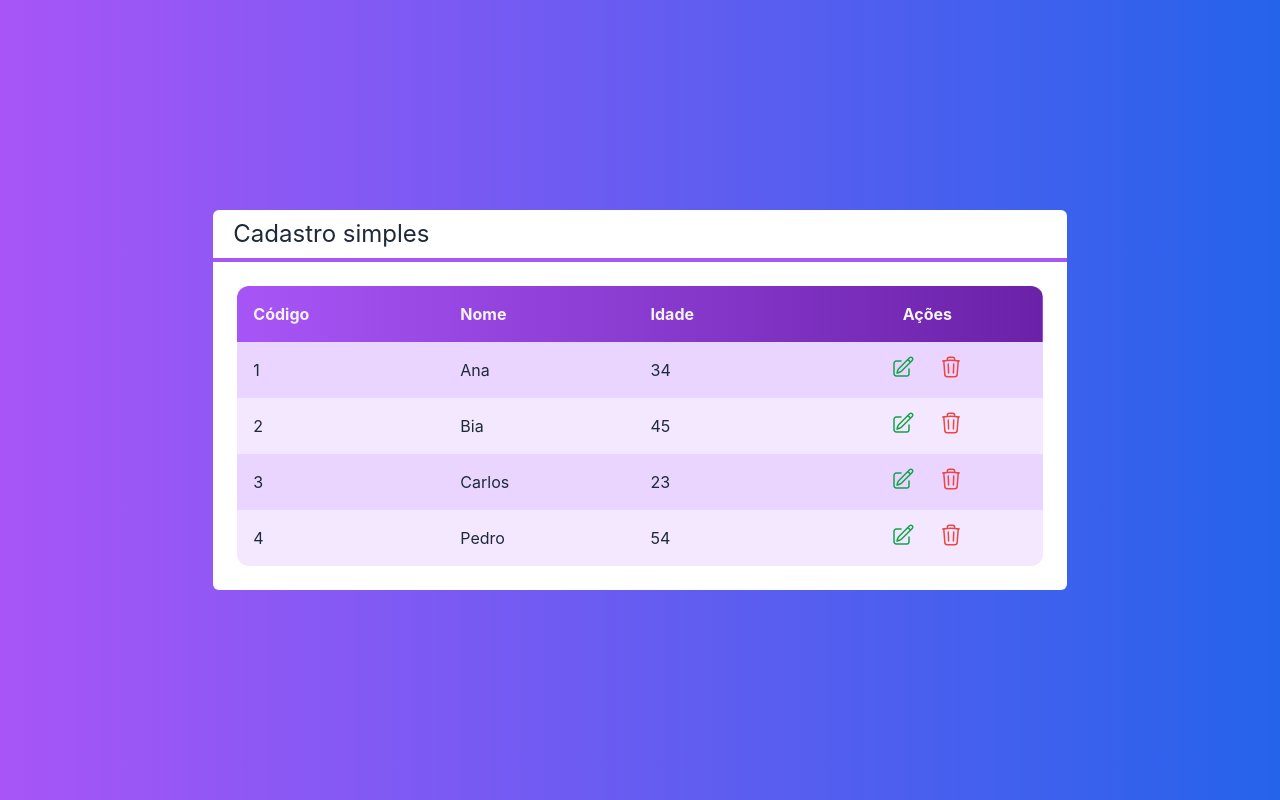
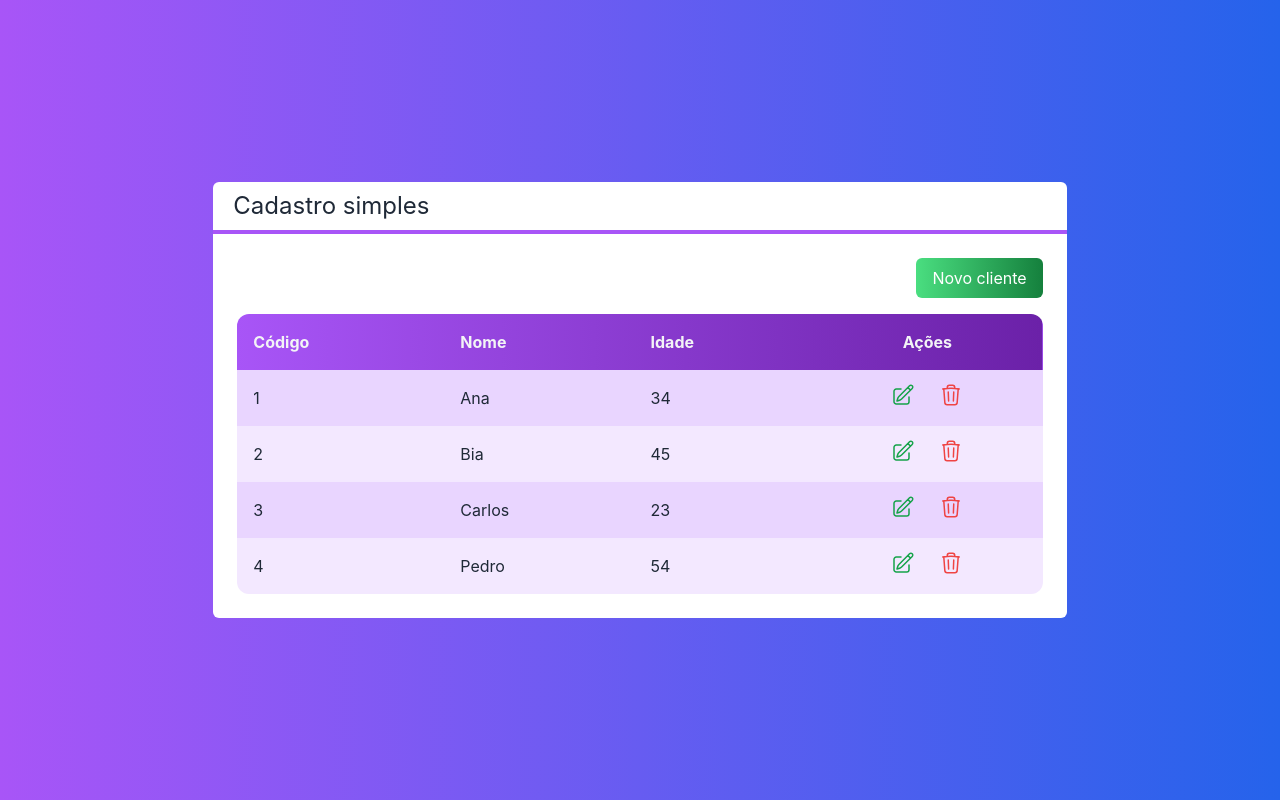
Before and after one commit to lucianakyoko/cursos-cod3r, a Next.js app in the folder intensivo-Nextjs-React/projeto-final/: page / in a window 1280 px wide. Built offline with nearby package versions, Linux system fonts and the light colour scheme.

Commit message:
feat(intensivo-Nextjs-React/projeto-final): class 09/18

```diff
--- /dev/null
+++ b/intensivo-Nextjs-React/projeto-final/src/components/Botao.tsx
@@ -0,0 +1,19 @@
+interface BotaoProps {
+  cor?: 'green' | 'blue' | 'gray'
+  className?: string
+  children: any
+}
+
+export  default function Botao(props: BotaoProps) {
+  const cor = props.cor ?? 'gray';
+
+  return(
+    <button className={`
+      bg-gradient-to-r from-${cor}-400 to-${cor}-700
+      text-white px-4 py-2 rounded-md
+      ${props.className}
+    `}>
+      {props.children}
+    </button>
+  )
+}
--- a/intensivo-Nextjs-React/projeto-final/src/pages/index.tsx
+++ b/intensivo-Nextjs-React/projeto-final/src/pages/index.tsx
@@ -1,3 +1,4 @@
+import Botao from '../components/Botao';
 import Layout from '../components/Layout';
 import Tabela from '../components/Tabela';
 import Cliente from '../core/Cliente';
@@ -24,11 +25,14 @@
       text-white
     `}>
       <Layout titulo='Cadastro simples'>
+        <div className='flex justify-end'>
+          <Botao cor="green" className='mb-4'>Novo cliente</Botao>
+        </div>
         <Tabela
           clientes={clientes}
           clienteSelecionado={clienteSelecionado}
           clienteExcluido={clienteExcluido}
-        ></Tabela>
+        />
       </Layout>
     </div>
   )
--- a/intensivo-Nextjs-React/projeto-final/tailwind.config.js
+++ b/intensivo-Nextjs-React/projeto-final/tailwind.config.js
@@ -4,6 +4,17 @@
     "./src/pages/**/*.{js,ts,jsx,tsx}",
     "./src/components/**/*.{js,ts,jsx,tsx}",
   ],
+  safelist: [
+    {
+      pattern:/^bg-/,
+    },
+    {
+      pattern: /^to-/,
+    },
+    {
+      pattern: /^from-/
+    }
+  ],
   theme: {
     extend: {},
   },
```
